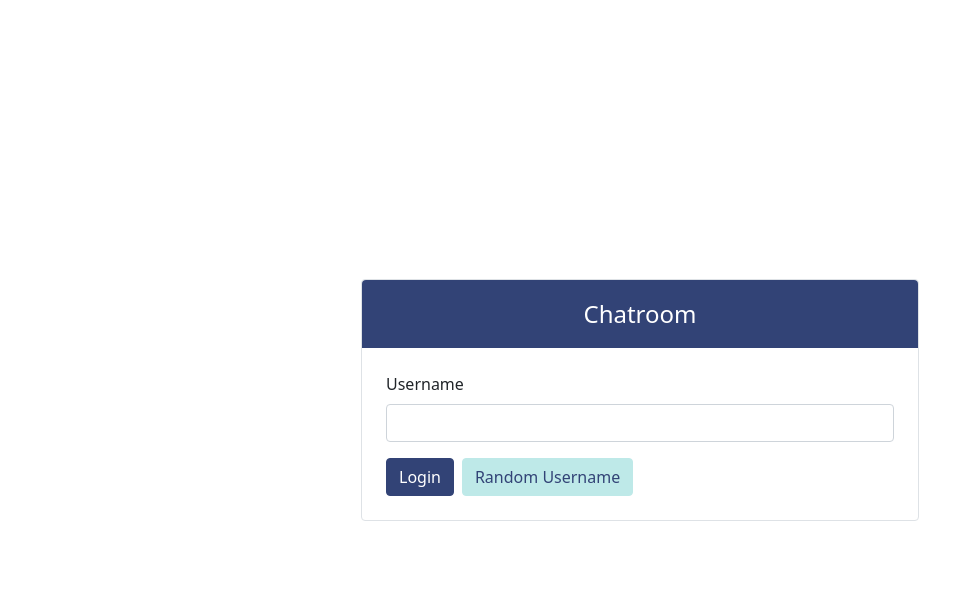
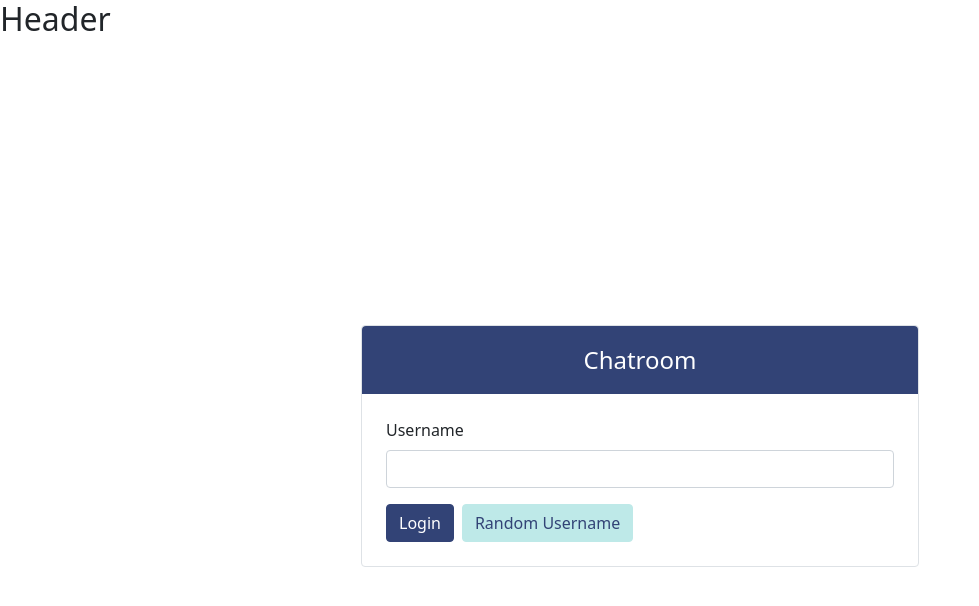
Before and after one commit to vivien-z/instant-msg-app, a React app in the folder client/: page / in a window 1280 px wide. Shown: the top 606 px of the page, without its empty margins (0-979 px from the left). Built offline with nearby package versions, Linux system fonts and the light colour scheme; no server answers.

Commit message:
created Header component

```diff
--- a/client/src/components/App.js
+++ b/client/src/components/App.js
@@ -1,10 +1,11 @@
 import { useState } from 'react'
+import { UsersProvider } from '../contexts/UsersProvider';
+import { ChatroomsProvider } from '../contexts/ChatroomsProvider';
+import { SocketProvider } from '../contexts/SocketProvider';
 import Login from './Login'
 import useLocalStorage from '../hooks/useLocalStorage'
 import MainInterface from './MainInterface'
-import { UsersProvider } from '../contexts/UsersProvider';
-import { ChatroomsProvider } from '../contexts/ChatroomsProvider';
-import { SocketProvider } from '../contexts/SocketProvider';
+import Header from './Header'
 
 export default function App() {
   const [isLoggedIn, setIsLoggedIn] = useState(false)
@@ -29,6 +30,7 @@ export default function App() {
   return (
     <SocketProvider myId={myId}>
       <UsersProvider>
+        <Header myId={myId} myUsername={myUsername}/>
         <ChatroomsProvider myId={myId} myUsername={myUsername}>
           {isLoggedIn ? mainInterfacePage : loginPage}
         </ChatroomsProvider>
--- /dev/null
+++ b/client/src/components/Header.js
@@ -0,0 +1,9 @@
+
+export default function Header({ myId, myUsername }) {
+
+  return (
+    <div className="">
+      <h2>Header {myId} {myUsername}</h2>
+    </div>
+  )
+}
```
